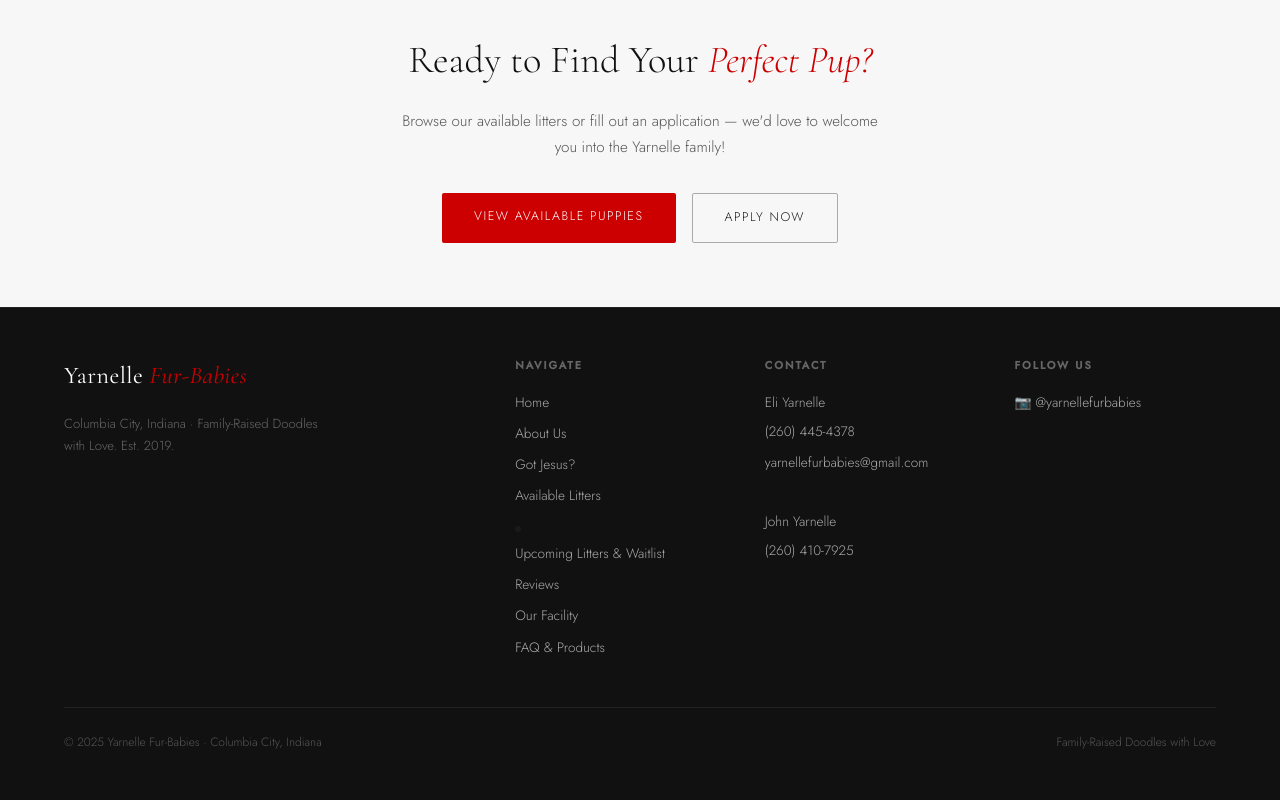
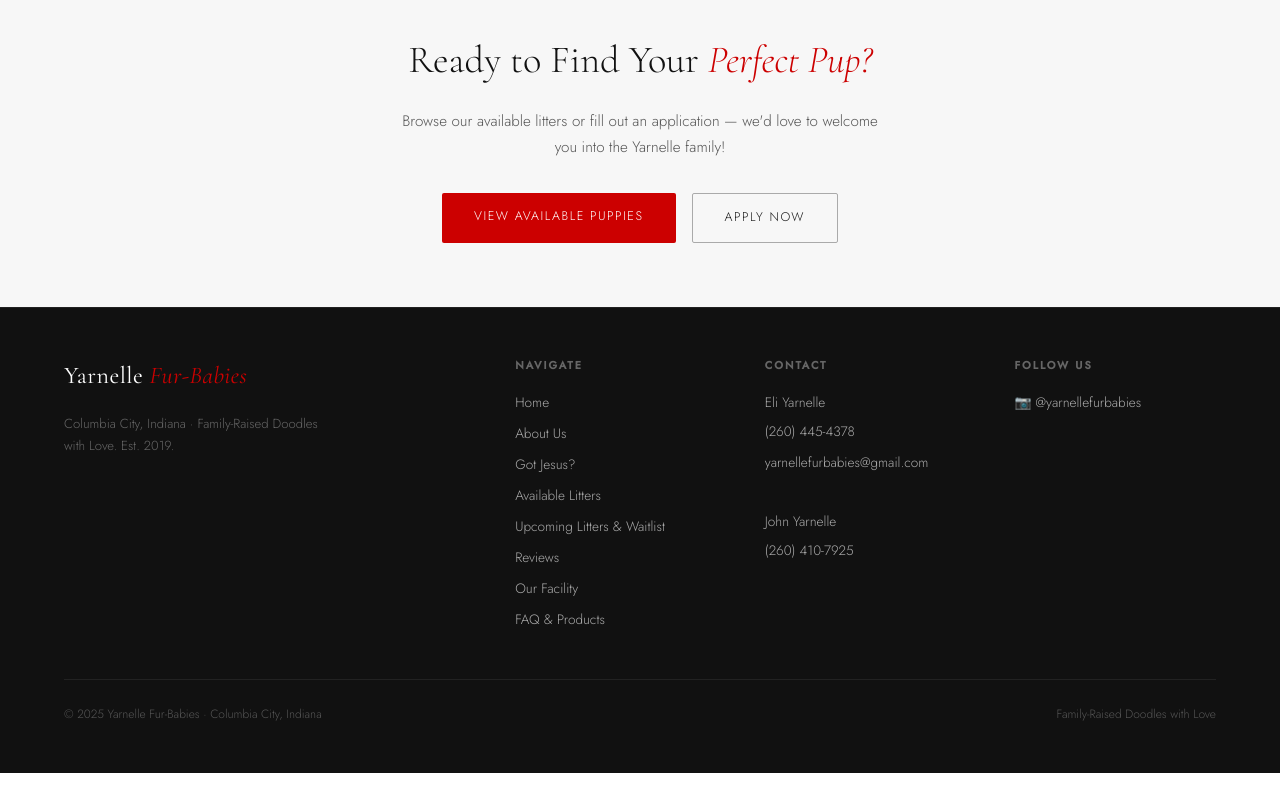
Before and after one commit to eli1130/YarnelleFur-babies-website-tinacms, a Next.js app: page /about in a window 1280 px wide. Shown: the part 5785-6585 px from the top of the page. After the commit the page ends 6558 px from the top, so only its background shows below. Built offline with nearby package versions, Linux system fonts and the light colour scheme.

Commit message:
Update about.js

```diff
--- a/pages/about.js
+++ b/pages/about.js
@@ -237,7 +237,7 @@ export default function About() {
             <Link href="/about">About Us</Link>
             <Link href="/gotjesus">Got Jesus?</Link>
             <Link href="/#litters">Available Litters</Link>
-            <li><Link href="/upcoming-litters">Upcoming Litters &amp; Waitlist</Link></li>
+            <Link href="/upcoming-litters">Upcoming Litters &amp; Waitlist</Link>
             <Link href="/reviews">Reviews</Link>
             <Link href="/facility">Our Facility</Link>
             <Link href="/faq">FAQ &amp; Products</Link>
```
